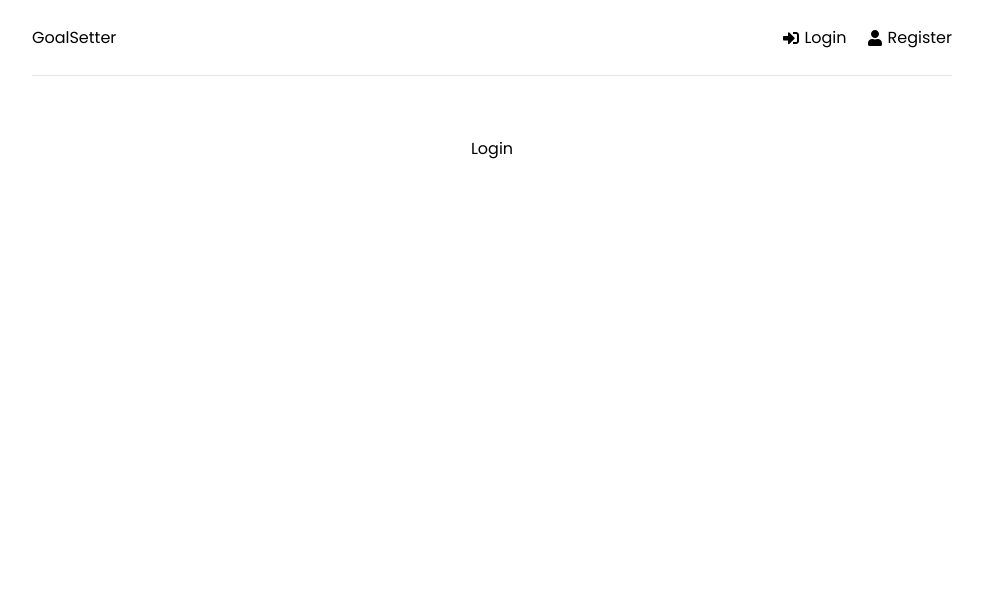
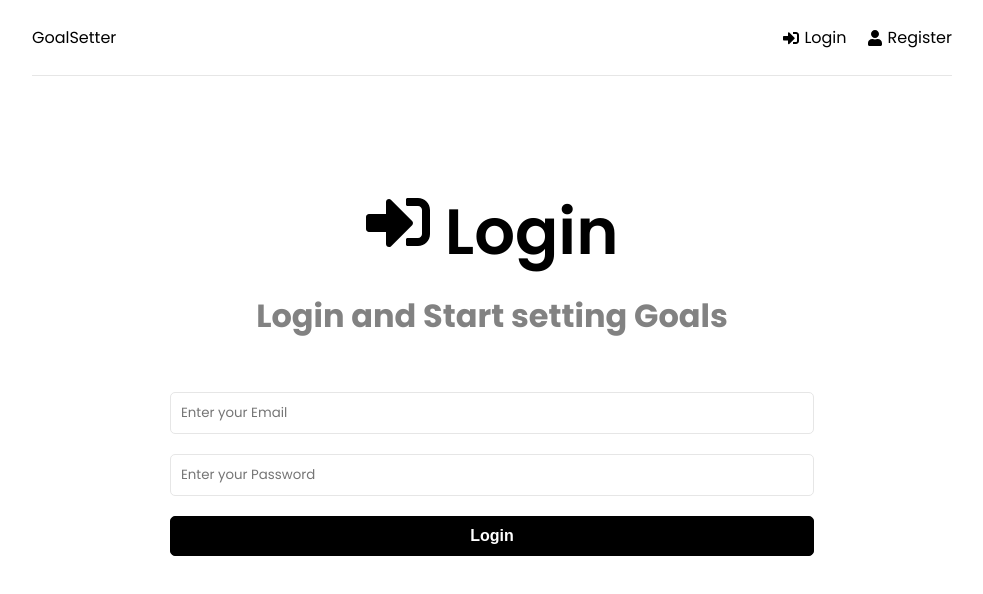
Before and after one commit to iamkoushik1999/Traversy-Media-MERN-Tutorial, a React (Create React App) app in the folder frontend/: page /login in a window 1280 px wide. Shown: the top 594 px of the page, without its empty margins (148-1131 px from the left). Built offline with nearby package versions, Linux system fonts and the light colour scheme.

Commit message:
Login Page

```diff
--- a/frontend/src/pages/Login.jsx
+++ b/frontend/src/pages/Login.jsx
@@ -1,8 +1,49 @@
-import React from 'react'
+import React,{useState,useEffect} from 'react'
+import {FaSignInAlt} from 'react-icons/fa'
 
 function Login() {
+   const [formData, setFormData] = useState({
+      email:'',
+      password:'',
+   })
+
+   const {email,password} = formData
+
+   const onChange = (e) =>{
+      setFormData((prevState) =>({
+         ...prevState,
+         [e.target.name]:e.target.value
+      }))
+   }
+
+   const onSubmit = (e) =>{
+      e.preventDefault()
+   }
+
+
   return (
-    <div>Login</div>
+    <>
+    <sectin className="heading">
+      <h1>
+         <FaSignInAlt/> Login
+      </h1>
+      <p>Login and Start setting Goals</p>
+    </sectin>
+
+    <section className="form">
+      <form onSubmit={onSubmit} >
+         <div className="form-group">
+            <input type="email" className="form-control" id="email" name='email' value={email} placeholder="Enter your Email" onChange={onChange} />
+         </div>
+         <div className="form-group">
+            <input type="password" className="form-control" id="password" name='password' value={password} placeholder="Enter your Password" onChange={onChange} />
+         </div>
+         <div className="form-group">
+            <button type="submit" className='btn btn-block' >Login</button>
+         </div>
+      </form>
+    </section>
+    </>
   )
 }
 
```
